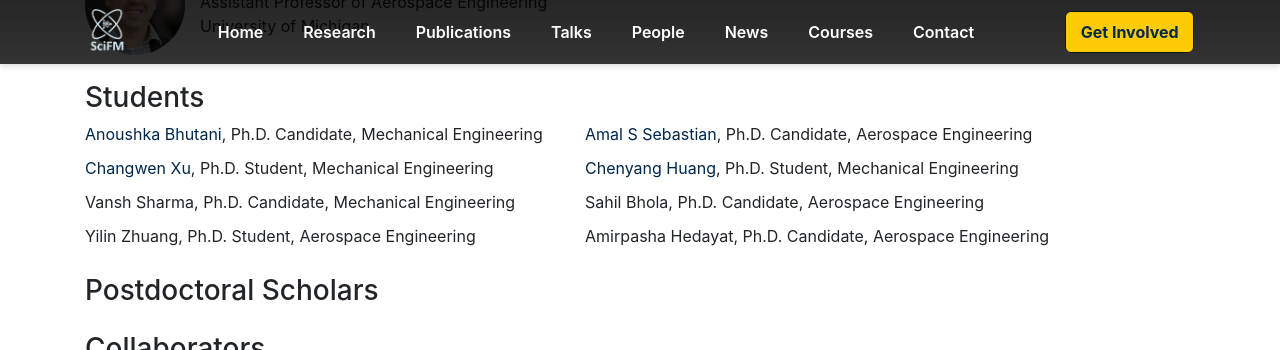
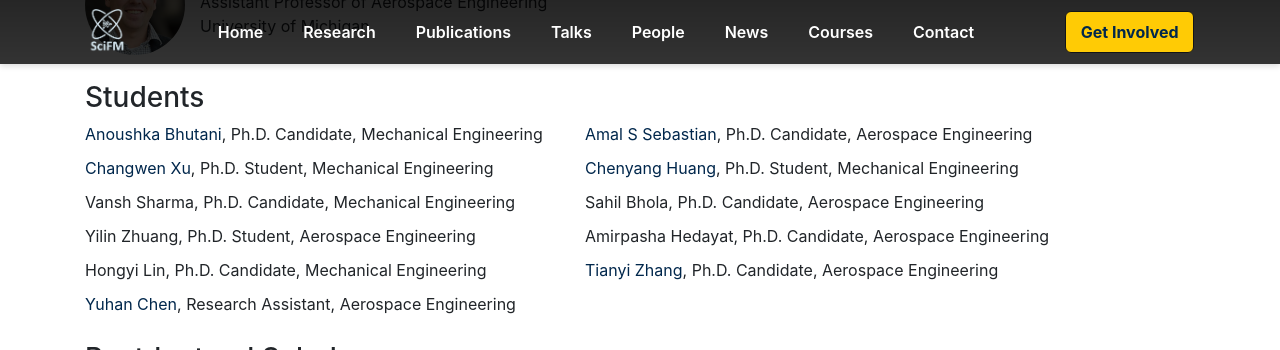
Before and after one commit to scifm/scifm.github.io, a Jekyll site: the page built from about.md, in a window 1280 px wide and 900 px high, scrolled down 939 px, cut to the strip 0-350 px from the top of the window. Built offline with Jekyll 4.4.1, drawn with Linux system fonts in a browser that asks for light colours; nearby versions of some CDN libraries.

Commit message:
Added Yuhan and corrected some errors in Hongyi and Tianyi's entries

```diff
--- a/_data/people.yml
+++ b/_data/people.yml
@@ -143,18 +143,26 @@ aravind:
 
 lithium:
     display_name: "Hongyi Lin"
-    role: phd
+    role: team
     image: img/people/lithium.jpg
-    bio: Mechanical Engineering
+    bio: Ph.D. Candidate, Mechanical Engineering
     email: lithium [at] umich [dot] edu
 
 tz4:
     display_name: "Tianyi Zhang"
-    role: phd
+    role: team
     image: img/people/tiz.jpeg
-    bio: Mechanical Engineering
+    bio: Ph.D. Candidate, Aerospace Engineering
     webpage: "https://www.linkedin.com/in/tianyi-zhang-89b2ba163/"
     email: tiz [at] umnich [dot] edu
+
+cyhalek:
+    display_name: "Yuhan Chen"
+    role: team
+    image: img/people/cyhalek.jpg
+    bio: Research Assistant, Aerospace Engineering
+    webpage: "https://www.linkedin.com/in/yuhan-chen-1ba381220"
+    email: cyhalek [at] umnich [dot] edu
 
 ## Collaborators
 arvind:
```
Also changed, not shown: assets/img/cyhalek.jpg (added).
